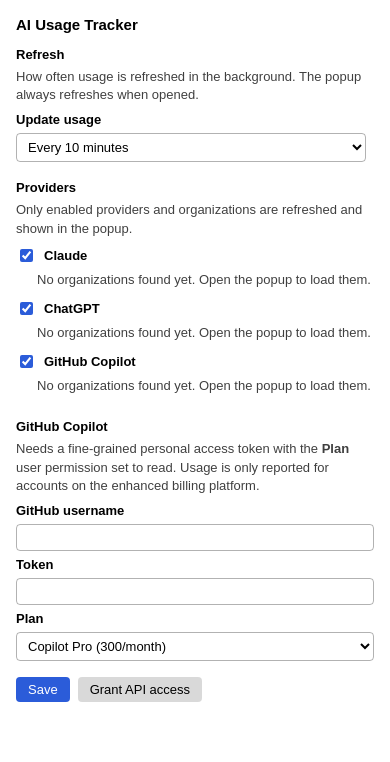
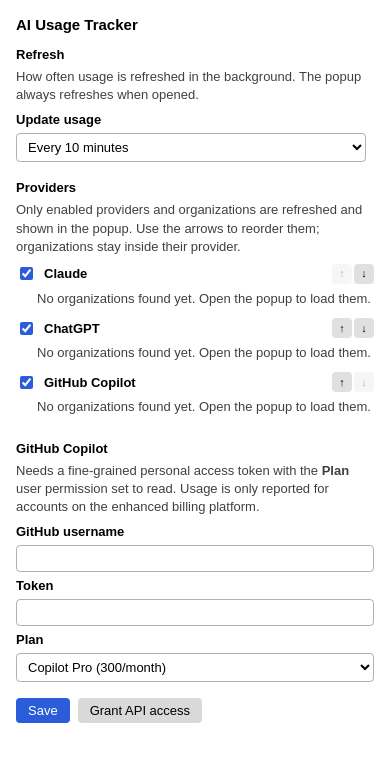
Before and after one commit to chiwanpark/firefox-ai-usage-tracker, a website with bundled scripts: page src/options/options.html in a window 390 px wide. Built offline with nearby package versions, Linux system fonts and the light colour scheme; some packages are replaced by stand-ins of ours; no server answers.

Commit message:
feat: make entries re-orderable in the preferences panel

```diff
--- a/src/options/options.css
+++ b/src/options/options.css
@@ -74,8 +74,44 @@ input[type="checkbox"] {
   font-weight: 400;
 }
 
-.provider-group > .toggle {
+.row-main {
+  display: flex;
+  align-items: center;
+  gap: 8px;
+}
+
+.row-main .toggle {
+  flex: 1;
+}
+
+.provider-group > .row-main .toggle {
   font-weight: 600;
+}
+
+.move {
+  display: flex;
+  flex: none;
+  gap: 2px;
+}
+
+.move button {
+  width: 20px;
+  height: 20px;
+  padding: 0;
+  border-radius: 4px;
+  background: color-mix(in srgb, currentColor 12%, transparent);
+  color: inherit;
+  font-size: 11px;
+  line-height: 1;
+}
+
+.move button:hover:not(:disabled) {
+  background: color-mix(in srgb, currentColor 22%, transparent);
+}
+
+.move button:disabled {
+  opacity: 0.3;
+  cursor: default;
 }
 
 .provider-group .accounts {
--- a/src/options/options.html
+++ b/src/options/options.html
@@ -22,7 +22,8 @@
 
     <h2>Providers</h2>
     <p class="hint">
-      Only enabled providers and organizations are refreshed and shown in the popup.
+      Only enabled providers and organizations are refreshed and shown in the popup. Use the arrows
+      to reorder them; organizations stay inside their provider.
     </p>
     <div class="field">
       <div id="providers" class="toggles"></div>
--- a/src/options/options.js
+++ b/src/options/options.js
@@ -13,6 +13,8 @@ import {
   saveCopilotSettings,
   saveGeneralSettings,
   saveProviderSettings,
+  sortAccounts,
+  sortProviders,
 } from "../settings.js";
 
 const form = document.querySelector("#copilot-form");
@@ -71,6 +73,105 @@ async function saveProviders() {
   showStatus(providerStatus, "Saved.");
 }
 
+async function saveOrder() {
+  const stored = await getProviderSettings();
+  const groups = [...providerList.querySelectorAll(".provider-group")];
+  const accountOrder = { ...stored.accountOrder };
+
+  for (const group of groups) {
+    const ids = [...group.querySelectorAll(".account-row")].map((row) => row.dataset.account);
+
+    if (ids.length > 0) {
+      accountOrder[group.dataset.provider] = ids;
+    }
+  }
+
+  await saveProviderSettings({
+    providerOrder: groups.map((group) => group.dataset.provider),
+    accountOrder,
+  });
+  showStatus(providerStatus, "Order saved.");
+}
+
+function rowsIn(container) {
+  return [...container.querySelectorAll(":scope > .sortable-row")];
+}
+
+function moveControls(row) {
+  return row.querySelector(":scope > .row-main > .move");
+}
+
+function syncMoveButtons(container) {
+  const rows = rowsIn(container);
+
+  rows.forEach((row, index) => {
+    const move = moveControls(row);
+
+    move.querySelector(".move-up").disabled = index === 0;
+    move.querySelector(".move-down").disabled = index === rows.length - 1;
+  });
+}
+
+function moveRow(row, container, offset) {
+  const rows = rowsIn(container);
+  const target = rows[rows.indexOf(row) + offset];
+
+  if (!target) {
+    return;
+  }
+
+  if (offset < 0) {
+    target.before(row);
+  } else {
+    target.after(row);
+  }
+
+  syncMoveButtons(container);
+  saveOrder();
+}
+
+function createMoveButton(label, title, className) {
+  const button = document.createElement("button");
+
+  button.type = "button";
+  button.className = className;
+  button.textContent = label;
+  button.title = title;
+  button.setAttribute("aria-label", title);
+
+  return button;
+}
+
+function createMoveControls(row, container) {
+  const move = document.createElement("span");
+  const up = createMoveButton("↑", "Move up", "move-up");
+  const down = createMoveButton("↓", "Move down", "move-down");
+
+  move.className = "move";
+  move.append(up, down);
+
+  up.addEventListener("click", () => {
+    moveRow(row, container, -1);
+    (up.disabled ? down : up).focus();
+  });
+
+  down.addEventListener("click", () => {
+    moveRow(row, container, 1);
+    (down.disabled ? up : down).focus();
+  });
+
+  return move;
+}
+
+function createRowMain(row, container, toggle) {
+  const main = document.createElement("div");
+
+  main.className = "row-main";
+  main.append(toggle, createMoveControls(row, container));
+
+  return main;
+}
+
 function createToggle({ providerId, accountId, label, checked }) {
   const element = document.createElement("label");
   const input = document.createElement("input");
@@ -97,12 +198,34 @@ function knownAccounts(cache, providerId) {
   return Array.isArray(provider?.accounts) ? provider.accounts : [];
 }
 
+function renderAccountRow(provider, account, settings, container) {
+  const row = document.createElement("div");
+
+  row.className = "account-row sortable-row";
+  row.dataset.account = account.id;
+  row.append(
+    createRowMain(
+      row,
+      container,
+      createToggle({
+        providerId: provider.id,
+        accountId: account.id,
+        label: account.name ?? account.id,
+        checked: isAccountEnabled(settings, provider.id, account.id),
+      }),
+    ),
+  );
+
+  return row;
+}
+
 function renderProviderGroup(provider, settings, cache) {
   const group = document.createElement("div");
   const accounts = document.createElement("div");
-  const known = knownAccounts(cache, provider.id);
+  const known = sortAccounts(settings, provider.id, knownAccounts(cache, provider.id));
 
-  group.className = "provider-group";
+  group.className = "provider-group sortable-row";
+  group.dataset.provider = provider.id;
   accounts.className = "accounts";
 
   if (known.length === 0) {
@@ -113,25 +236,23 @@ function renderProviderGroup(provider, settings, cache) {
     accounts.append(hint);
   } else {
     accounts.append(
-      ...known.map((account) =>
-        createToggle({
-          providerId: provider.id,
-          accountId: account.id,
-          label: account.name ?? account.id,
-          checked: isAccountEnabled(settings, provider.id, account.id),
-        }),
-      ),
+      ...known.map((account) => renderAccountRow(provider, account, settings, accounts)),
     );
   }
 
   group.append(
-    createToggle({
-      providerId: provider.id,
-      label: provider.name,
-      checked: isProviderEnabled(settings, provider.id),
-    }),
+    createRowMain(
+      group,
+      providerList,
+      createToggle({
+        providerId: provider.id,
+        label: provider.name,
+        checked: isProviderEnabled(settings, provider.id),
+      }),
+    ),
     accounts,
   );
+  syncMoveButtons(accounts);
 
   return group;
 }
@@ -140,9 +261,12 @@ async function fillProviders() {
   const [settings, cache] = await Promise.all([getProviderSettings(), readCache()]);
 
   providerList.replaceChildren(
-    ...PROVIDERS.map((provider) => renderProviderGroup(provider, settings, cache)),
+    ...sortProviders(settings, PROVIDERS).map((provider) =>
+      renderProviderGroup(provider, settings, cache),
+    ),
   );
 
+  syncMoveButtons(providerList);
   syncAccountToggles();
   syncCopilotSection();
 }
--- a/src/settings.js
+++ b/src/settings.js
@@ -24,6 +24,8 @@ export async function saveGeneralSettings(values) {
 export const PROVIDER_DEFAULTS = {
   enabled: {},
   accounts: {},
+  providerOrder: [],
+  accountOrder: {},
 };
 
 export async function getProviderSettings() {
@@ -32,16 +34,40 @@ export async function getProviderSettings() {
   return {
     enabled: { ...PROVIDER_DEFAULTS.enabled, ...(stored.providers?.enabled ?? {}) },
     accounts: { ...PROVIDER_DEFAULTS.accounts, ...(stored.providers?.accounts ?? {}) },
+    providerOrder: [...(stored.providers?.providerOrder ?? PROVIDER_DEFAULTS.providerOrder)],
+    accountOrder: { ...PROVIDER_DEFAULTS.accountOrder, ...(stored.providers?.accountOrder ?? {}) },
   };
 }
 
 export async function saveProviderSettings(values) {
+  const current = await getProviderSettings();
+  const next = { ...current, ...values };
+
   await browser.storage.local.set({
     providers: {
-      enabled: { ...values.enabled },
-      accounts: { ...values.accounts },
+      enabled: { ...next.enabled },
+      accounts: { ...next.accounts },
+      providerOrder: [...next.providerOrder],
+      accountOrder: { ...next.accountOrder },
     },
   });
+}
+
+function sortByOrder(items, order, getId) {
+  const ranks = new Map(order.map((id, index) => [id, index]));
+
+  return items
+    .map((item, index) => ({ item, rank: ranks.get(getId(item)) ?? order.length + index }))
+    .sort((a, b) => a.rank - b.rank)
+    .map(({ item }) => item);
+}
+
+export function sortProviders(settings, providers) {
+  return sortByOrder(providers, settings.providerOrder ?? [], (provider) => provider.id);
+}
+
+export function sortAccounts(settings, providerId, accounts) {
+  return sortByOrder(accounts, settings.accountOrder?.[providerId] ?? [], (account) => account.id);
 }
 
 export function isProviderEnabled(settings, id) {
```
Also changed, not shown: src/background.js (+10 -7 lines).
